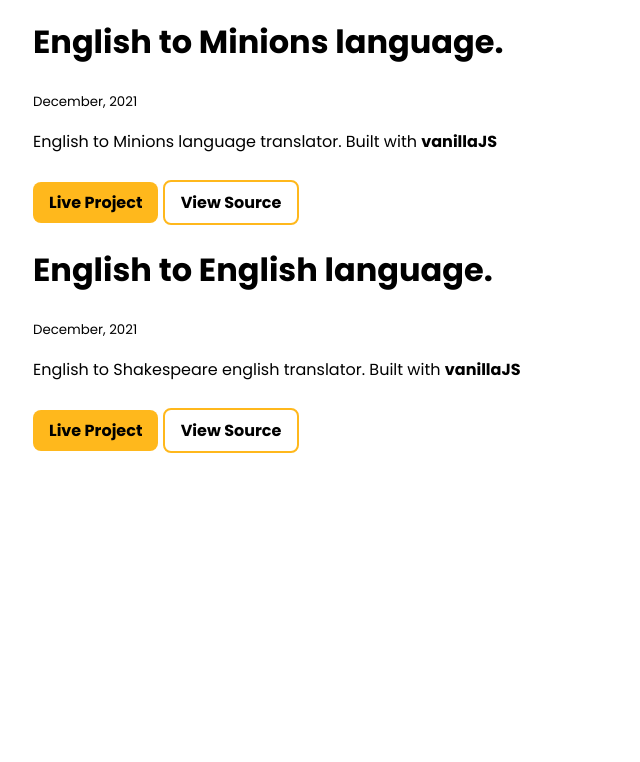
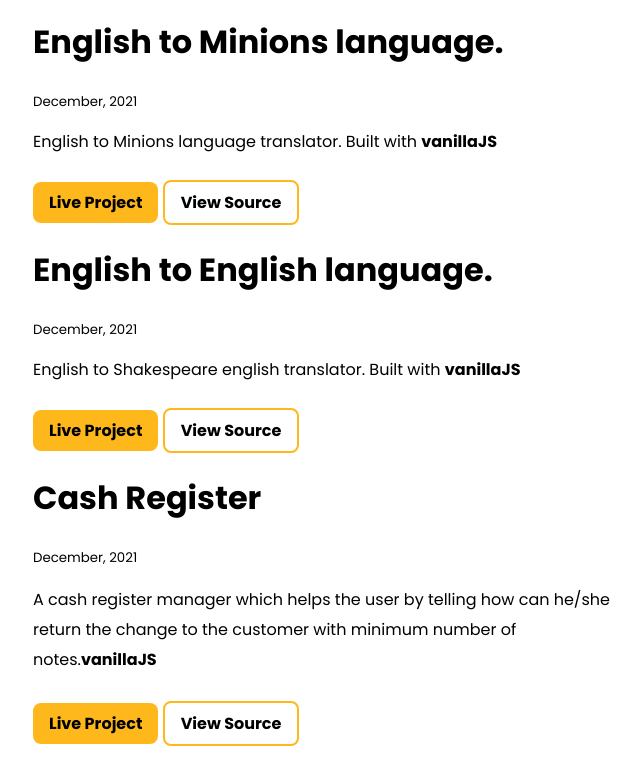
Before and after one commit to yopse/aportfolio, a plain HTML site: page project.html in a window 1280 px wide. Shown: the part 880-1642 px from the top of the page, without its empty margins (327-967 px from the left). Before the commit the page ends 1349 px from the top, so only its background shows below. Drawn offline with Linux system fonts and the light colour scheme.

Commit message:
project-cash-register-added

```diff
--- a/project.html
+++ b/project.html
@@ -1,3 +1,4 @@
+
 <!DOCTYPE html>
 <html lang="en">
 <head>
@@ -111,6 +112,25 @@
        </li>
 
 
+       <li>
+        <div class="container container-center">
+
+
+     <h1 >
+      Cash Register</h1>
+     <small>December, 2021</small>
+
+     <p class="gap-s">A cash register manager which helps the user by telling how can he/she return the change to the customer with minimum number of notes.<strong>vanillaJS</strong></p>
+
+     <a class="primary-link plink  link" href="https://cash-register-neo-g.netlify.app/">Live Project</a>
+
+     <a class="secondary-link link pslink" href="https://github.com/yopse/c-register">View Source</a>
+
+
+        </div>
+     </li>
+
+
 
       </ul>
 
--- a/style.css
+++ b/style.css
@@ -267,3 +267,9 @@ hr {
       display:block;
 
 }
+
+
+.gap-s {
+
+     line-height: 30px;
+}
```
